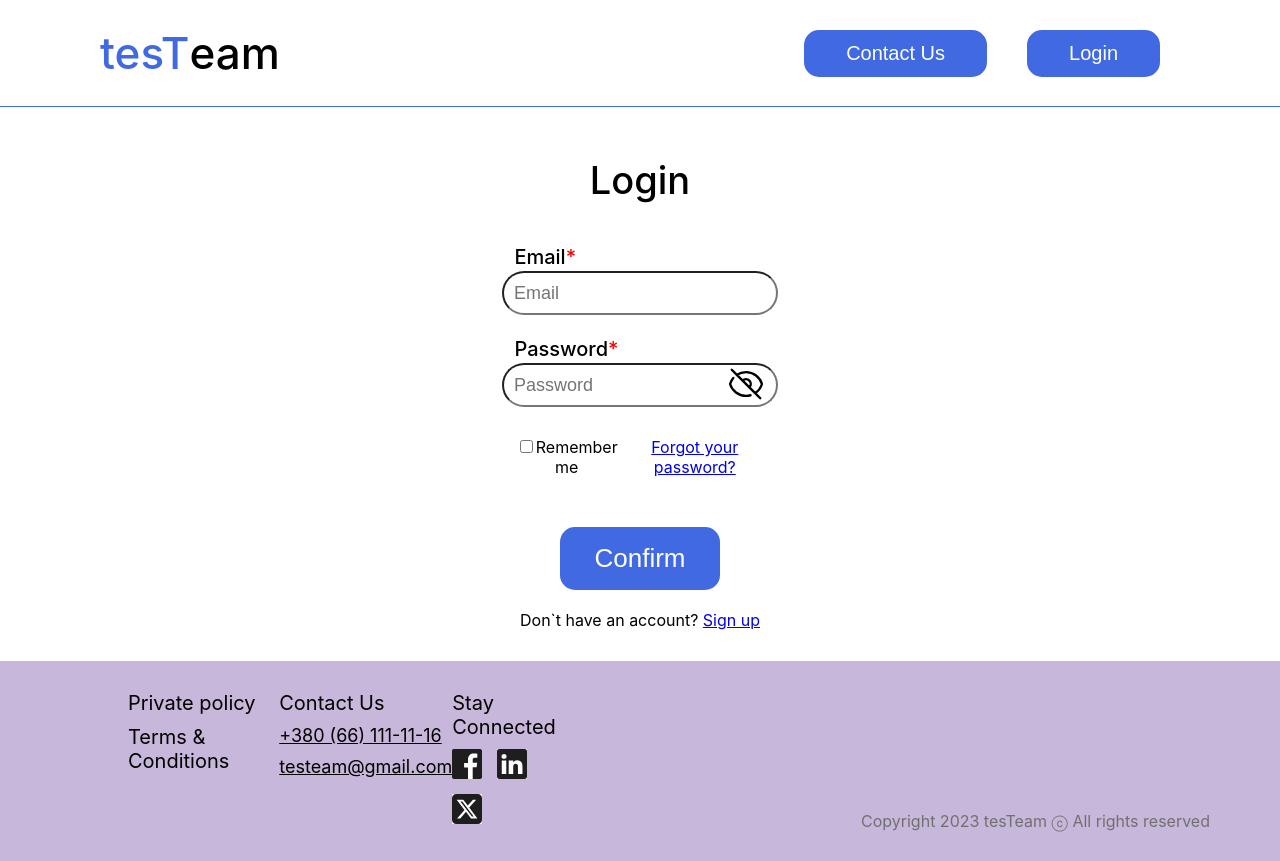
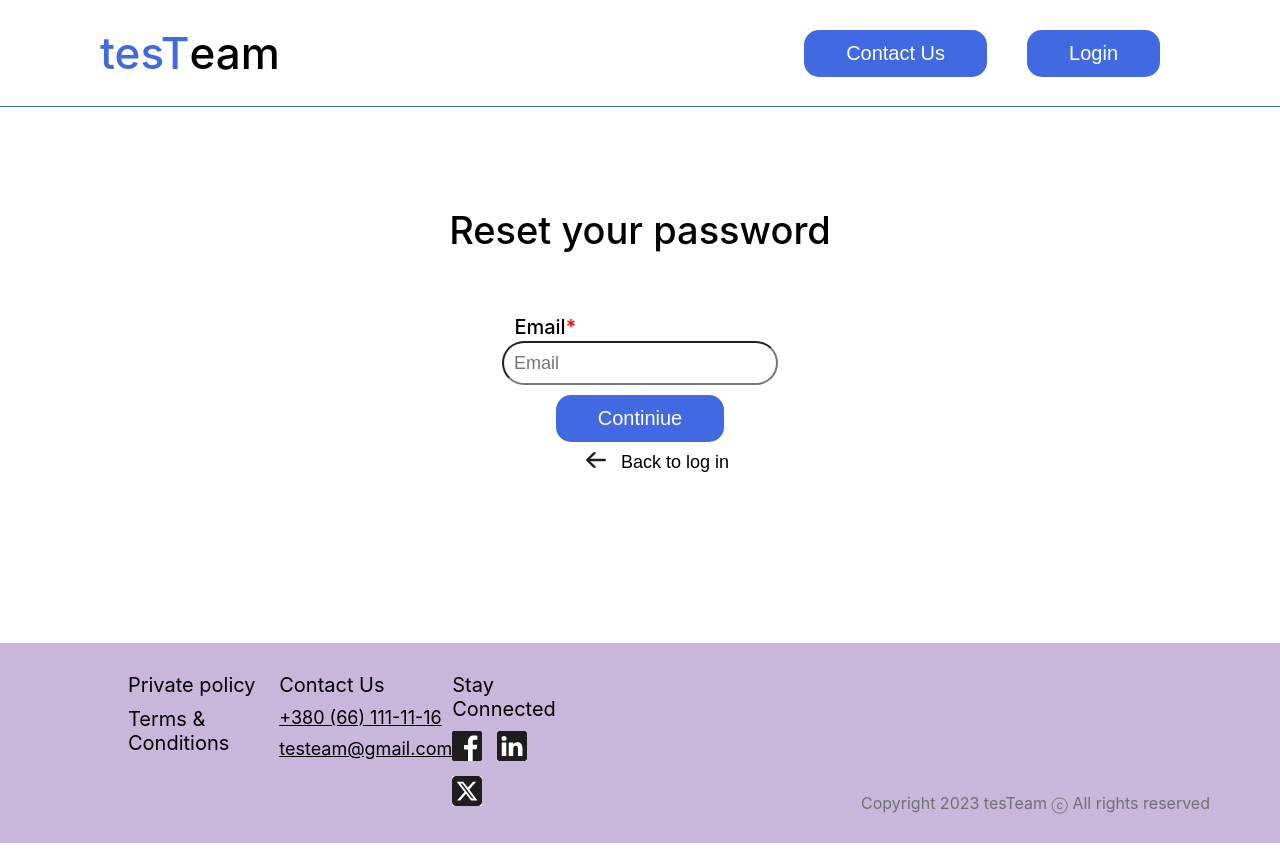
Before and after one commit to YarikShaman/AVPZ, a React (Create React App) app: page /forgot_password in a window 1280 px wide. Before the commit this address led to /login. Built offline with nearby package versions, Linux system fonts and the light colour scheme.

Commit message:
feat(resetPassword): initial visual done

```diff
--- a/src/App.tsx
+++ b/src/App.tsx
@@ -5,6 +5,7 @@ import {Routes, Route} from "react-router-dom";
 import MainPage from "./Pages/MainPage";
 import Registration from "./Pages/Registration";
 import Login from "./Pages/Login";
+import ResetPassword from './Pages/ResetPassword';
 
 function App() {
     return (
@@ -12,6 +13,8 @@ function App() {
             <Route path="/" element={<MainPage />}/>
             <Route path="/signup" element={<Registration />}/>
             <Route path="/login" element={<Login />}/>
+            <Route path="/forgot_password" element={<ResetPassword />}/>
+            <Route path="/forgot_password/reset/:?q" element={<Login />}/>
         </Routes>
     );
 }
--- a/src/Components/Header.tsx
+++ b/src/Components/Header.tsx
@@ -8,6 +8,7 @@ function Header() {
     let nav = useNavigate();
     const location = useLocation();
     const [name, setName] = useState("");
+    const exclusion = ["/login","/signup", "/forgot_password"]
 
     function getName(jwt:string|null) {
         axios.get(
@@ -33,7 +34,7 @@ function Header() {
                 getName(localStorage.getItem("jwt"));
             } else if (!!sessionStorage.getItem("jwt")) {
                 getName(sessionStorage.getItem("jwt"));
-            } else if (location.pathname != "/login" && location.pathname != "/signup") {
+            } else if (!exclusion.includes(location.pathname)) {
                 nav("/login");
             }
         }
--- /dev/null
+++ b/src/Pages/ResetPassword.tsx
@@ -0,0 +1,63 @@
+import  {useState} from "react"
+import {useNavigate} from "react-router-dom";
+import "../Styles/ResetPassword.css";
+
+function ResetPassword() {
+    const [email, setEmail] = useState("");
+    const [errorEmail, setErrorEmail] = useState("");
+    const nav = useNavigate()
+
+    function EmailSend(email: string) {
+
+    }
+
+    return (
+        <div>
+            <div className={"name nameReset"}>
+                <label>Reset your password</label>
+            </div>
+            <form className="form" action="#" method="POST" onSubmit={(e) => {
+                e.preventDefault();
+                EmailSend(email)
+            }}>
+                <div className={"block"}>
+                    <div className={"label"}>
+                        <label htmlFor="email">
+                            Email
+                        </label>
+                        <label style={{color: "red"}}>*</label>
+                    </div>
+                    <input onChange={(e) => {
+                        setEmail(e.target.value)
+                        if (!RegExp("^[\\w\\.-]+@[\\w\\.-]+\\.[\\w\\.-]+$").test(e.target.value)) {
+                            setErrorEmail("Incorrect Email");
+                        } else
+                            setErrorEmail("")
+                    }}
+                           value={email}
+                           placeholder={"Email"}
+                           className={"input"}
+                           id="email"
+                           name="email"
+                           type="email"
+                           autoComplete="email"
+                           required
+                    />
+                    <div style={{color: "red"}}>{errorEmail}</div>
+                </div>
+                <button className={"button buttonReset"} type={"submit"}>Continiue</button>
+            </form>
+            <button className={"buttonBack"} onClick={() => {
+                nav("/login")
+            }}>
+                <svg width="20" height="16" viewBox="0 0 20 16" fill="none" xmlns="http://www.w3.org/2000/svg">
+                    <path
+                        d="M20 7.99905C20 8.30208 19.8736 8.59269 19.6485 8.80697C19.4235 9.02124 19.1183 9.14162 18.8001 9.14162H4.10075L9.25251 14.0461C9.47793 14.2608 9.60457 14.5519 9.60457 14.8554C9.60457 15.159 9.47793 15.4501 9.25251 15.6648C9.02708 15.8794 8.72134 16 8.40255 16C8.08375 16 7.77801 15.8794 7.55259 15.6648L0.35293 8.80932C0.241063 8.70317 0.152303 8.57704 0.0917391 8.43816C0.0311755 8.29928 0 8.15038 0 8C0 7.84962 0.0311755 7.70072 0.0917391 7.56184C0.152303 7.42296 0.241063 7.29682 0.35293 7.19068L7.55259 0.335232C7.66421 0.228951 7.79672 0.144643 7.94255 0.0871239C8.08839 0.0296046 8.2447 0 8.40255 0C8.5604 0 8.71671 0.0296046 8.86254 0.0871239C9.00838 0.144643 9.14089 0.228951 9.25251 0.335232C9.36413 0.441514 9.45267 0.567689 9.51307 0.706553C9.57348 0.845417 9.60457 0.99425 9.60457 1.14456C9.60457 1.29486 9.57348 1.44369 9.51307 1.58256C9.45267 1.72142 9.36413 1.8476 9.25251 1.95388L4.10075 6.85647H18.8001C19.1183 6.85647 19.4235 6.97685 19.6485 7.19112C19.8736 7.4054 20 7.69602 20 7.99905Z"
+                        fill="#1E1E1E"/>
+                </svg>
+                <label className={"labelBack"}> Back to log in</label></button>
+        </div>
+    )
+}
+
+export default ResetPassword;
--- /dev/null
+++ b/src/Styles/ResetPassword.css
@@ -0,0 +1,23 @@
+.nameReset{
+    margin-top: 100px;
+    margin-bottom: 50px;
+}
+.buttonReset{
+    margin: 50px;
+}
+.buttonBack{
+    padding: 10px;
+    align-items: center;
+    background: transparent;
+    font-size: 18px;
+    border: 0;
+    cursor: pointer;
+    justify-self: center;
+    margin-left: 45%;
+    margin-bottom: 120px;
+
+}
+.labelBack{
+    cursor: pointer;
+    margin-left: 10px;
+}
```
